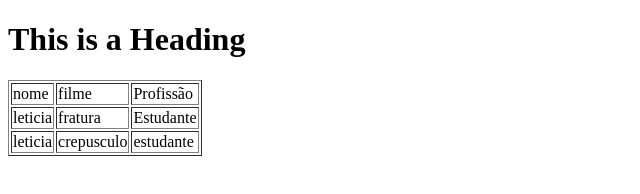
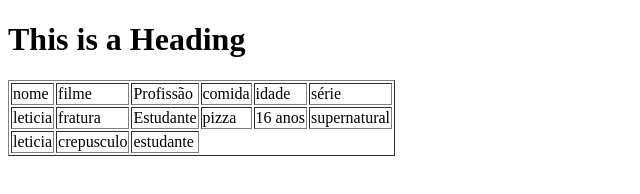
Before and after one commit to lehhestevess/perfilLETICIA, a plain HTML site: page index.html in a window 1280 px wide. Shown: the whole page, without its empty margins (0-640 px from the left). Drawn offline with Linux system fonts and the light colour scheme.

Commit message:
alteração

```diff
--- a/index.html
+++ b/index.html
@@ -12,11 +12,17 @@
             <td>nome</td>
             <td>filme</td>
             <td>Profissão</td>
+            <td>comida</td>
+            <td>idade</td>
+            <td>série</td>
         </tr>
         <tr>
             <td>leticia</td>
             <td>fratura</td>
             <td>Estudante</td>
+            <td>pizza</td>
+            <td>16 anos</td>
+            <td>supernatural</td>
         </tr>
         <tr>
             <td>leticia</td>
```
